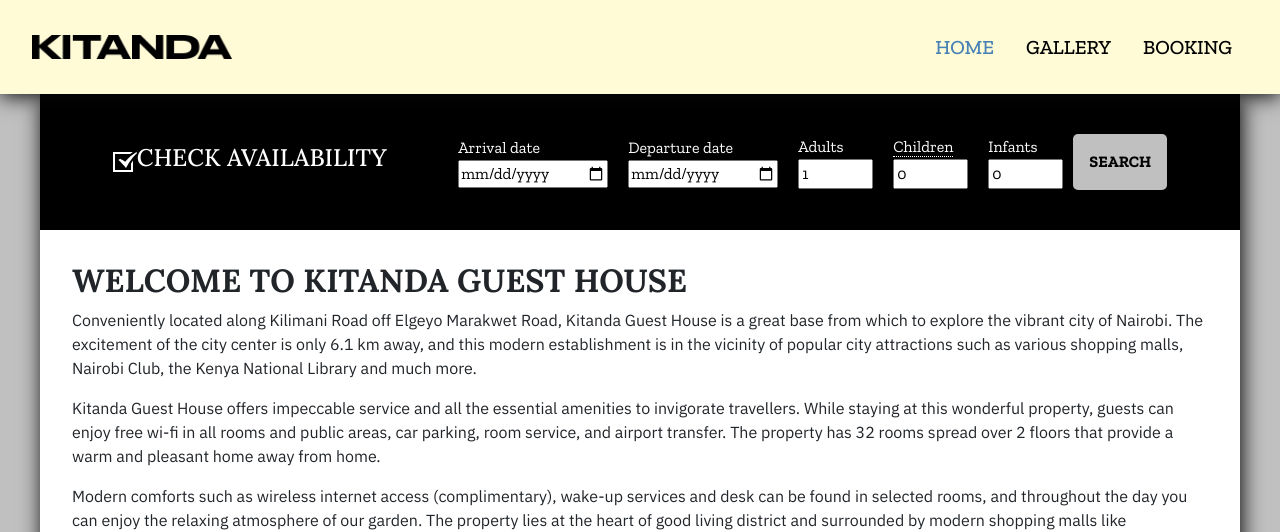
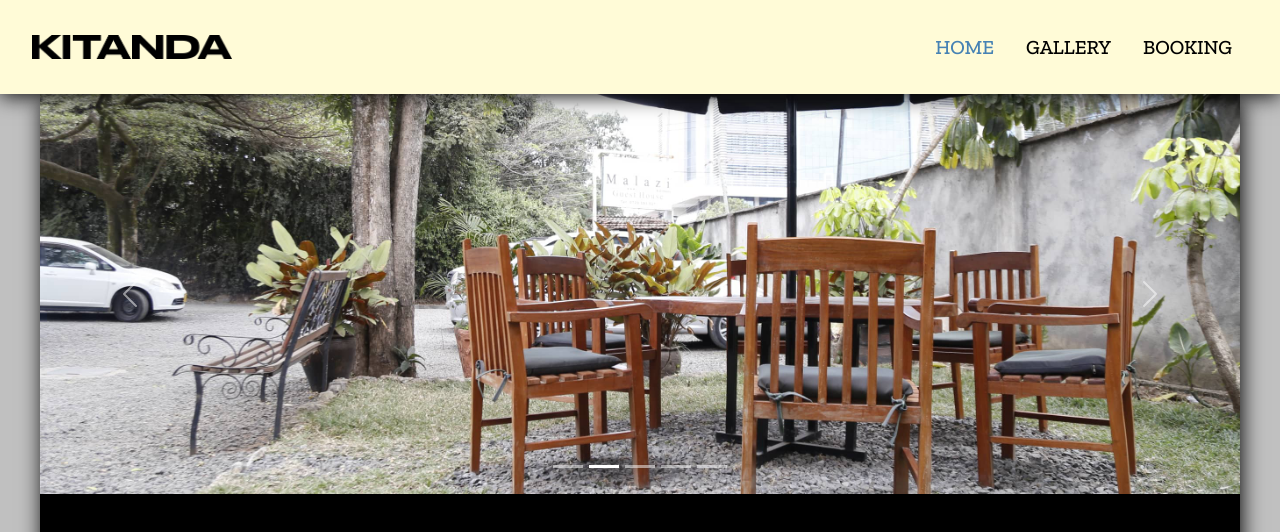
Before and after one commit to DavyK17/kitanda-guest-house, a React (Create React App) app: page / in a window 1280 px wide. Shown: the top 532 px of the page. Built offline with nearby package versions, Linux system fonts and the light colour scheme.

Commit message:
Adding slideshow component

```diff
--- /dev/null
+++ b/src/components/Home/Slideshow.jsx
@@ -0,0 +1,31 @@
+import Carousel from "react-bootstrap/Carousel";
+
+import image1 from "../../assets/img/gallery/IMG_20201210_095219.jpg";
+import image2 from "../../assets/img/gallery/_MG_0145.JPG";
+import image3 from "../../assets/img/gallery/_MG_0200.JPG";
+import image4 from "../../assets/img/gallery/_MG_0010.JPG";
+import image5 from "../../assets/img/gallery/_MG_0056.JPG";
+
+const Slideshow = () => {
+    return (
+        <Carousel>
+            <Carousel.Item>
+                <img src={image1} alt="Entrance to guest house" style={{ bottom: "75%" }} />
+            </Carousel.Item>
+            <Carousel.Item>
+                <img src={image2} alt="Guest house garden" style={{ bottom: "75%" }} />
+            </Carousel.Item>
+            <Carousel.Item>
+                <img src={image3} alt="Guest house lobby" style={{ bottom: "60%" }} />
+            </Carousel.Item>
+            <Carousel.Item>
+                <img src={image4} alt="Guest house corridor" style={{ bottom: "75%" }} />
+            </Carousel.Item>
+            <Carousel.Item>
+                <img src={image5} alt="Bedroom" style={{ bottom: "30%" }} />
+            </Carousel.Item>
+        </Carousel>
+    )
+}
+
+export default Slideshow;
--- a/src/components/Home/Top.jsx
+++ b/src/components/Home/Top.jsx
@@ -1,4 +1,5 @@
 import CheckAvailability from "./CheckAvailability";
+import Slideshow from "./Slideshow";
 
 const Top = () => {
     const findRooms = e => {
@@ -7,6 +8,7 @@ const Top = () => {
 
     return (
         <section id="top">
+            <Slideshow />
             <CheckAvailability handleSubmit={findRooms} />
         </section>
     )
```
